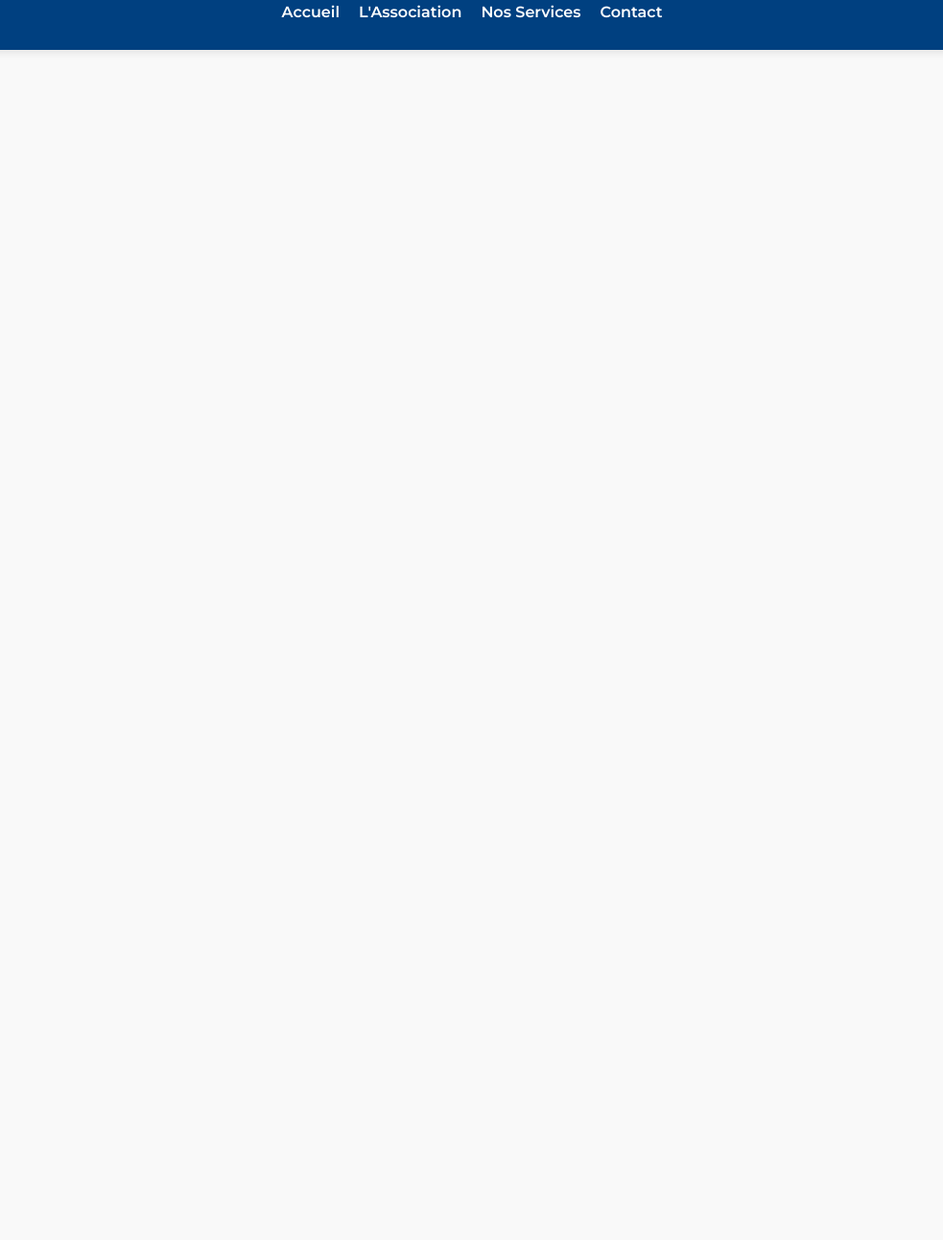
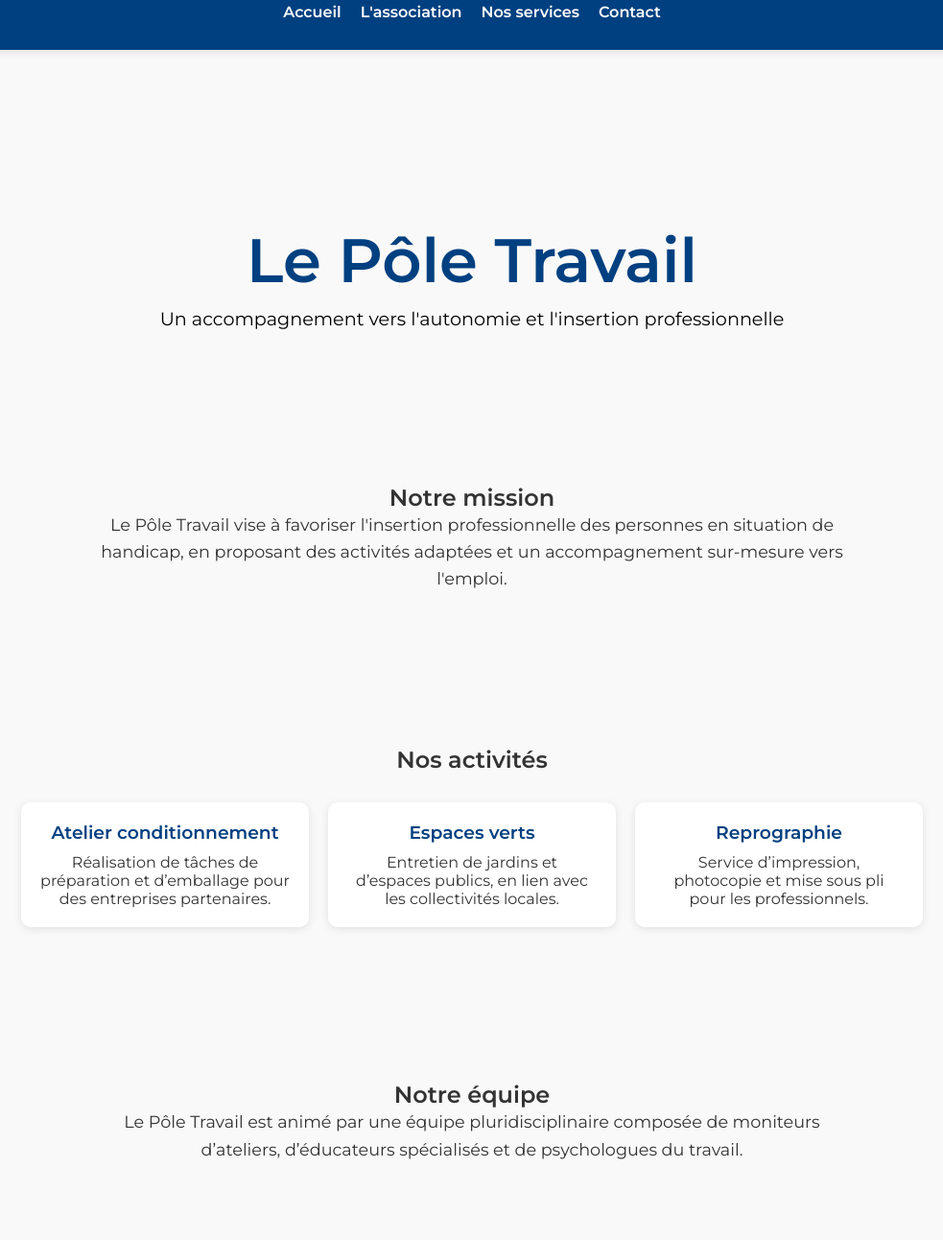
Before and after one commit to Tiphaine6928/apatph, a plain HTML site: page travail.html in a window 1280 px wide. Shown: the part 187-1479 px from the top of the page at 96% size, without its empty margins (148-1131 px from the left). Before the commit the page ends 800 px from the top, so only its background shows below. Drawn offline with Linux system fonts and the light colour scheme.

Commit message:
Remplissage de la page pôle travail

```diff
--- a/services.css
+++ b/services.css
@@ -118,19 +118,19 @@ nav ul li a:hover {
 }
 
 /* === PAGE PÔLE SOCIAL === */
-.hero-small {
+.hero-social {
   padding: 100px 20px 60px;
   text-align: center;
   margin-top: 30px;
 }
 
-.hero-small h1 {
+.hero-social h1 {
   font-size: 4rem;
   margin-bottom: 10px;
   color: #004080;
 }
 
-.hero-small p {
+.hero-social p {
   font-size: 1.2rem;
 }
 
@@ -166,3 +166,60 @@ nav ul li a:hover {
   color: #004080;
   margin-bottom: 10px;
 }
+
+/* === PAGE PÔLE TRAVAIL === */
+
+.hero-travail {
+  padding: 100px 20px 60px;
+  text-align: center;
+  margin-top: 60px;
+}
+
+.hero-travail h1 {
+  font-size: 4rem;
+  margin-bottom: 10px;
+  color: #004080;
+}
+
+.hero-travail p {
+  font-size: 1.2rem;
+  color: black;
+}
+
+.travail-intro,
+.travail-activites,
+.travail-equipe {
+  padding: 60px 20px;
+  text-align: center;
+}
+
+.travail-intro p,
+.travail-equipe p {
+  font-size: 1.1rem;
+  max-width: 800px;
+  margin: 0 auto;
+  line-height: 1.6;
+}
+
+.travail-activites .activite-grid {
+  display: flex;
+  gap: 20px;
+  flex-wrap: wrap;
+  justify-content: center;
+  margin-top: 30px;
+}
+
+.travail-activites .activite {
+  background: white;
+  padding: 20px;
+  border-radius: 10px;
+  flex: 1;
+  min-width: 250px;
+  max-width: 300px;
+  box-shadow: 0 2px 8px rgba(0, 0, 0, 0.1);
+}
+
+.travail-activites .activite h3 {
+  color: #004080;
+  margin-bottom: 10px;
+}
--- a/travail.html
+++ b/travail.html
@@ -1,5 +1,5 @@
 <!DOCTYPE html>
-<html lang="en">
+<html lang="fr">
 <head>
   <meta charset="UTF-8">
   <meta name="viewport" content="width=device-width, initial-scale=1.0">
@@ -7,21 +7,72 @@
   <link rel="stylesheet" href="services.css">
 </head>
 <body>
-        <!-- Barre de navigation -->
+
+  <!-- Header (identique à la page d'accueil) -->
   <header>
     <div class="container">
       <div class="logo-nom">
-                    <img src="https://www.apatph.fr/wp-content/uploads/2024/07/logo-JPG.png" alt="Logo Apatph" class="logo">
+        <img src="https://www.apatph.fr/wp-content/uploads/2024/07/logo-JPG.png" alt="Logo APATPH" class="logo">
       </div>
       <nav>
         <ul>
-                        <li><a href="#">Accueil</a></li>
-                        <li><a href="#">L'Association</a></li>
-                        <li><a href="#">Nos Services</a></li>
-                        <li><a href="#">Contact</a></li>
+          <li><a href="index.html">Accueil</a></li>
+          <li><a href="association.html">L'association</a></li>
+          <li><a href="index.html">Nos services</a></li>
+          <li><a href="contact.html">Contact</a></li>
         </ul>
       </nav>
     </div>
   </header>
+
+  <!-- Section Héro -->
+  <section class="hero-travail">
+    <div class="container">
+      <h1>Le Pôle Travail</h1>
+      <p>Un accompagnement vers l'autonomie et l'insertion professionnelle</p>
+    </div>
+  </section>
+
+  <!-- Section Introduction -->
+  <section class="travail-intro">
+    <div class="container">
+      <h2>Notre mission</h2>
+      <p>
+        Le Pôle Travail vise à favoriser l'insertion professionnelle des personnes en situation de handicap, en proposant des activités adaptées et un accompagnement sur-mesure vers l'emploi.
+      </p>
+    </div>
+  </section>
+
+  <!-- Section Activités -->
+  <section class="travail-activites">
+    <div class="container">
+      <h2>Nos activités</h2>
+      <div class="activite-grid">
+        <div class="activite">
+          <h3>Atelier conditionnement</h3>
+          <p>Réalisation de tâches de préparation et d’emballage pour des entreprises partenaires.</p>
+        </div>
+        <div class="activite">
+          <h3>Espaces verts</h3>
+          <p>Entretien de jardins et d’espaces publics, en lien avec les collectivités locales.</p>
+        </div>
+        <div class="activite">
+          <h3>Reprographie</h3>
+          <p>Service d’impression, photocopie et mise sous pli pour les professionnels.</p>
+        </div>
+      </div>
+    </div>
+  </section>
+
+  <!-- Section Équipe -->
+  <section class="travail-equipe">
+    <div class="container">
+      <h2>Notre équipe</h2>
+      <p>
+        Le Pôle Travail est animé par une équipe pluridisciplinaire composée de moniteurs d’ateliers, d’éducateurs spécialisés et de psychologues du travail.
+      </p>
+    </div>
+  </section>
+
 </body>
 </html>
```
Also changed, not shown: social.html (+1 -1 lines). Lines whose indentation alone changed are shown as unchanged.
